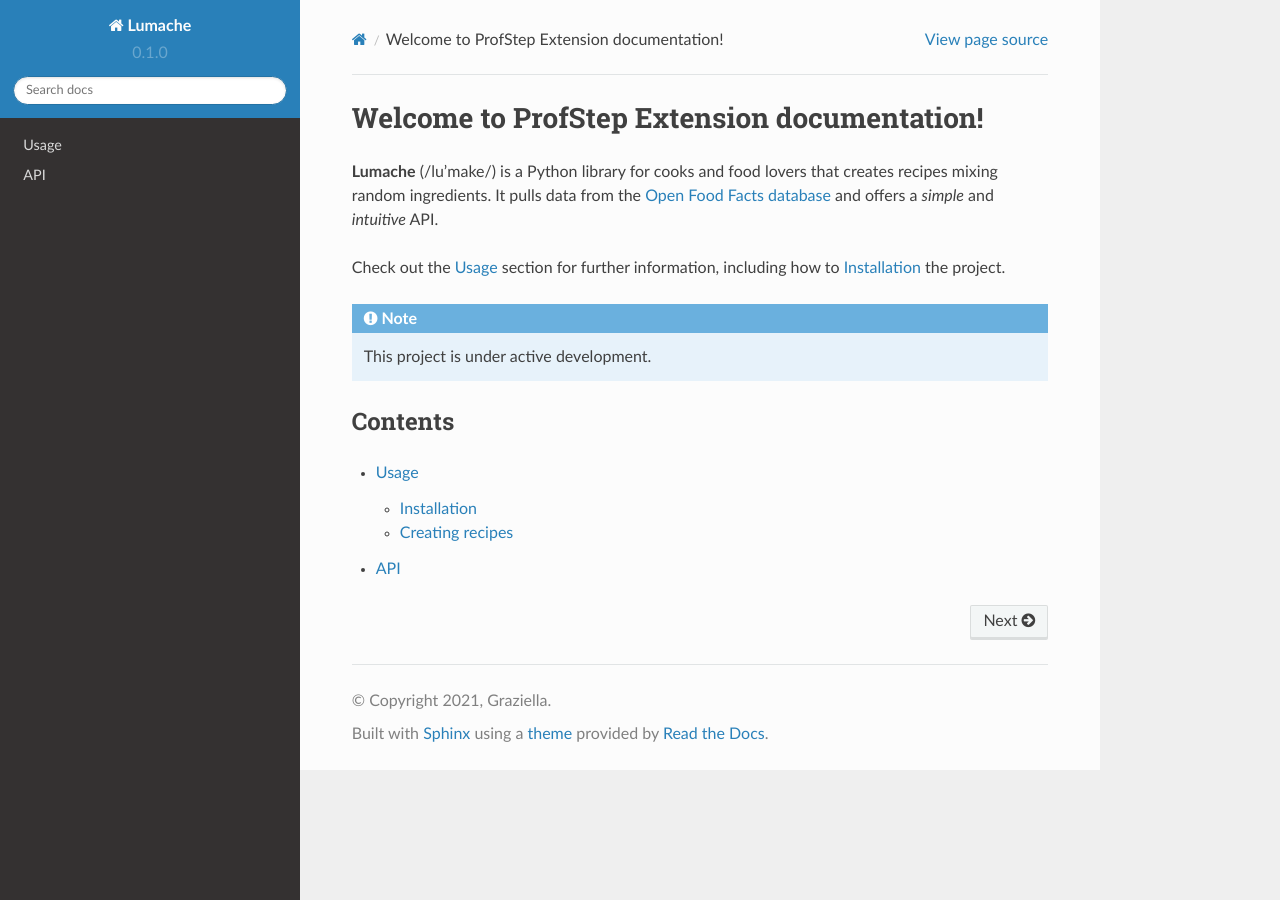
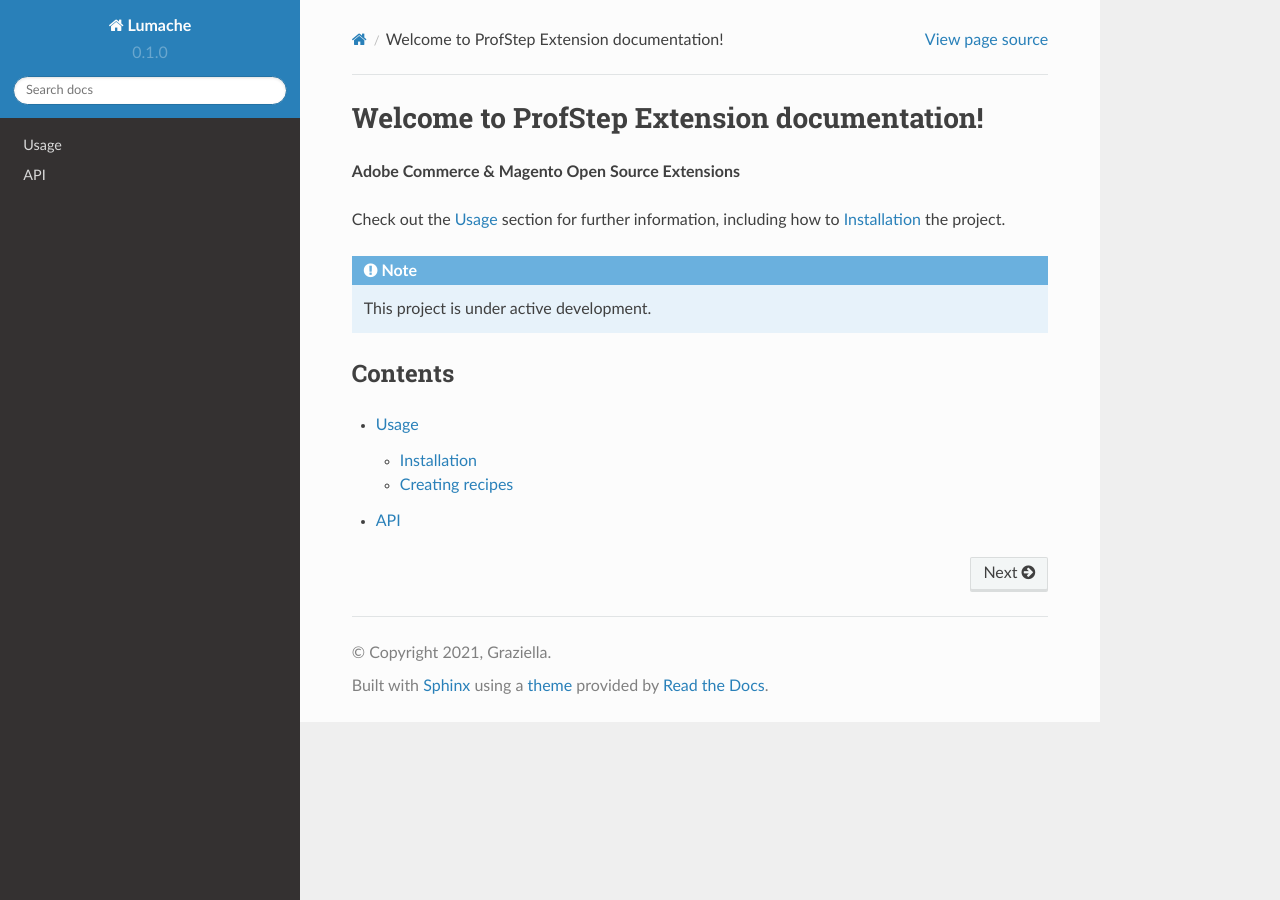
Before and after one commit to oleksandrmazepa/test-docs, a Sphinx documentation site: the page built from docs/source/index.rst, in a window 1280 px wide. Built offline with Sphinx 7.4.7 and the Read the Docs theme 2.0.0, drawn with Linux system fonts in a browser that asks for light colours.

Commit message:
Update index.rst

```diff
--- a/docs/source/index.rst
+++ b/docs/source/index.rst
@@ -1,10 +1,7 @@
 Welcome to ProfStep Extension documentation!
 ===================================
 
-**Lumache** (/lu'make/) is a Python library for cooks and food lovers
-that creates recipes mixing random ingredients.
-It pulls data from the `Open Food Facts database <https://world.openfoodfacts.org/>`_
-and offers a *simple* and *intuitive* API.
+**Adobe Commerce & Magento Open Source Extensions**
 
 Check out the :doc:`usage` section for further information, including
 how to :ref:`installation` the project.
```
